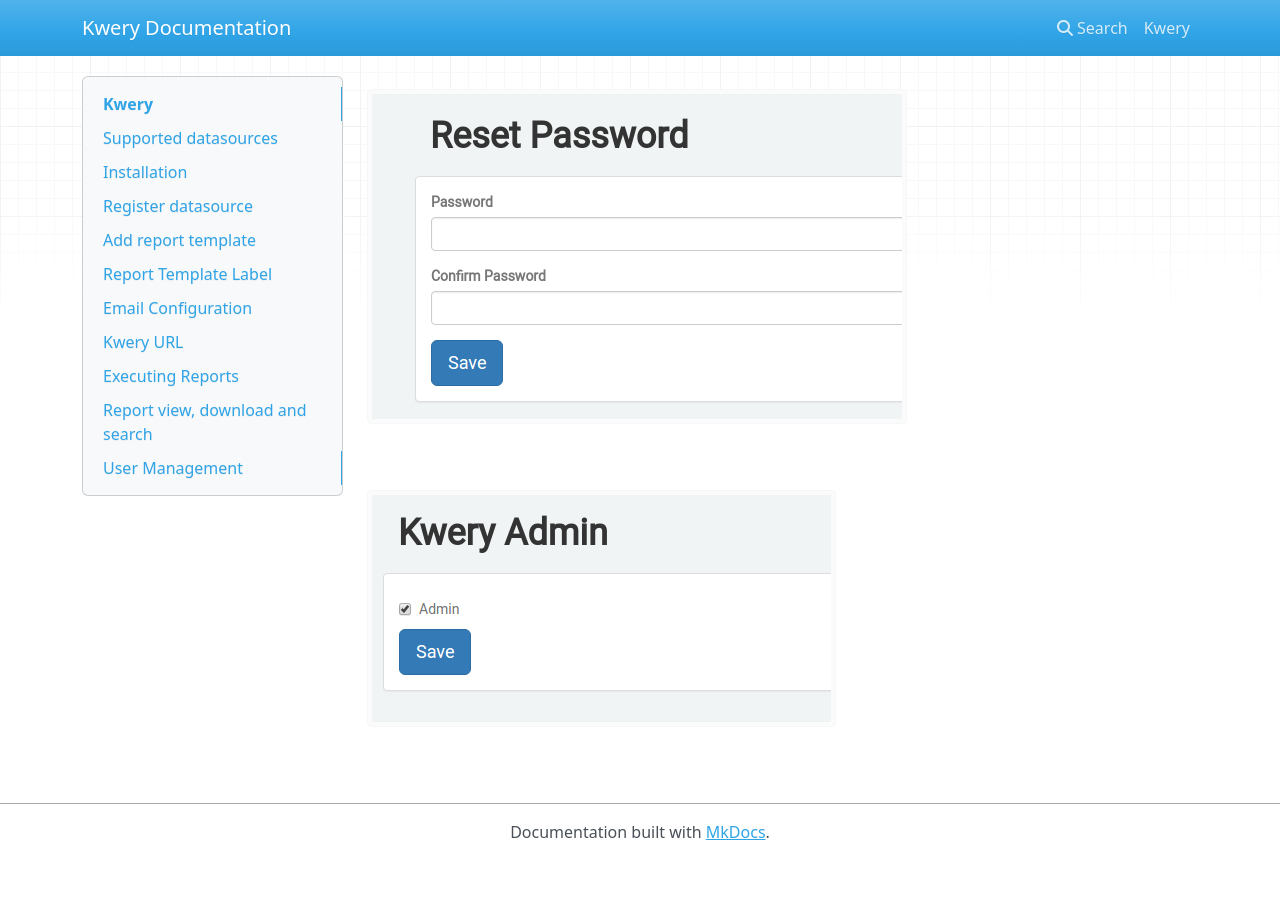
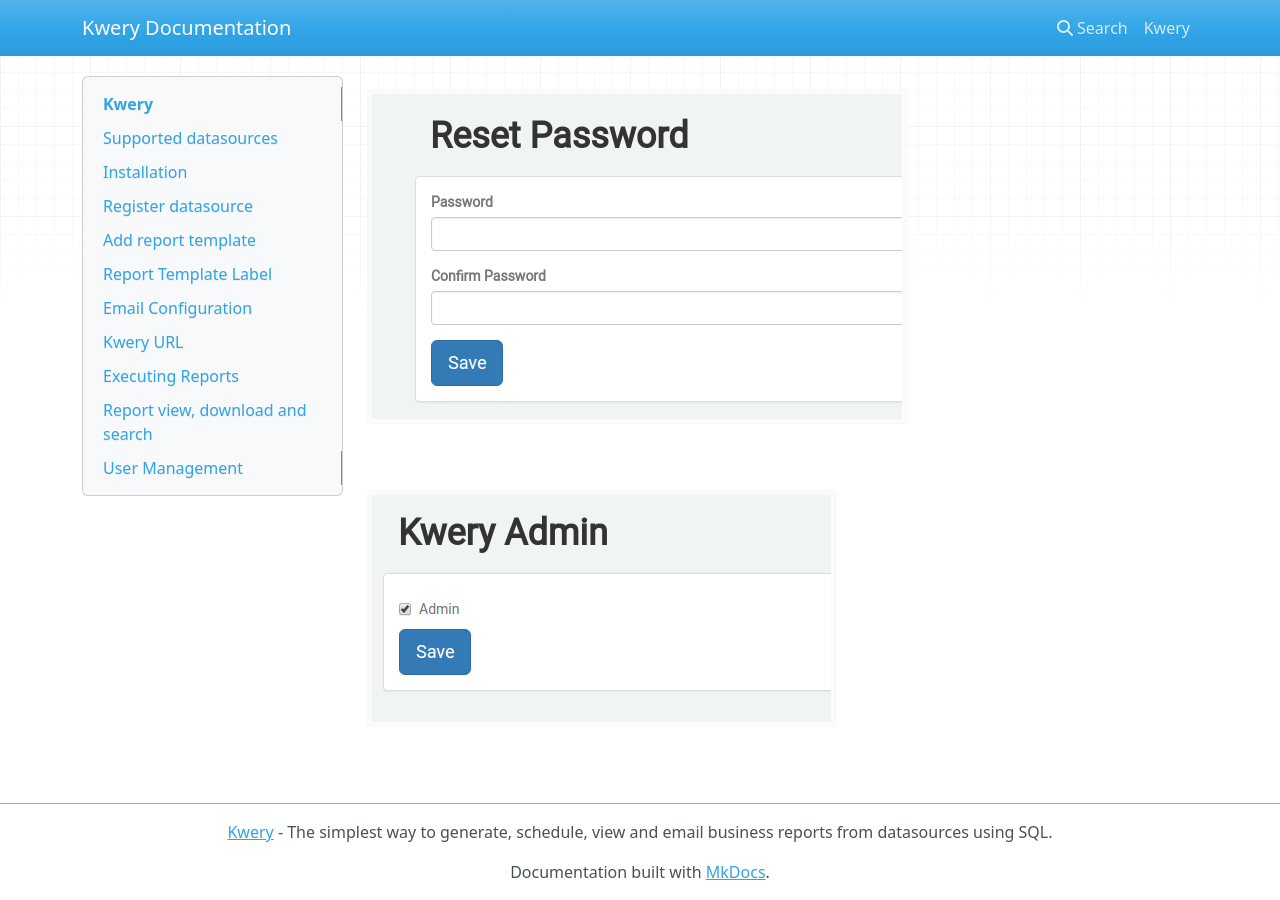
Before and after one commit to kwery/kwery-documentation, an MkDocs documentation site: the page built from docs/index.md, in a window 1280 px wide and 900 px high, scrolled down 11441 px. Built offline with MkDocs 1.6.1, drawn with Linux system fonts in a browser that asks for light colours; nearby versions of some CDN libraries; old or Windows-style settings are respelled for this version of MkDocs; before the commit the page ends 12301 px from its top, so only the background shows below that.

Commit message:
Problem: 1. Sitemap had relative url in the location. 2. Kwery site url were not https. 3. There was no footer pointing to Kwery site.
Solution:
1. Added site_url to fix sitemap.xml.
2. Changed all site urls to https.
3. Added copyright which will be used as to footer text.

```diff
--- a/mkdocs.yml
+++ b/mkdocs.yml
@@ -1,8 +1,10 @@
 site_name: Kwery Documentation
+site_url: https://documentation.getkwery.com
 site_favicon: favicon.ico
 site_description: Documentation for Kwery, the easiest way to generate, schedule, view and email business reports from datasources using SQL
 repo_name: Kwery
-repo_url: http://getkwery.com
+repo_url: https://getkwery.com
 google_analytics: ['UA-93051562-1', 'getkwery.com']
 pages:
   - Home: index.md
+copyright:  <a href="https://getkwery.com" target="kwery">Kwery</a> - The simplest way to generate, schedule, view and email business reports from datasources using SQL.
```
